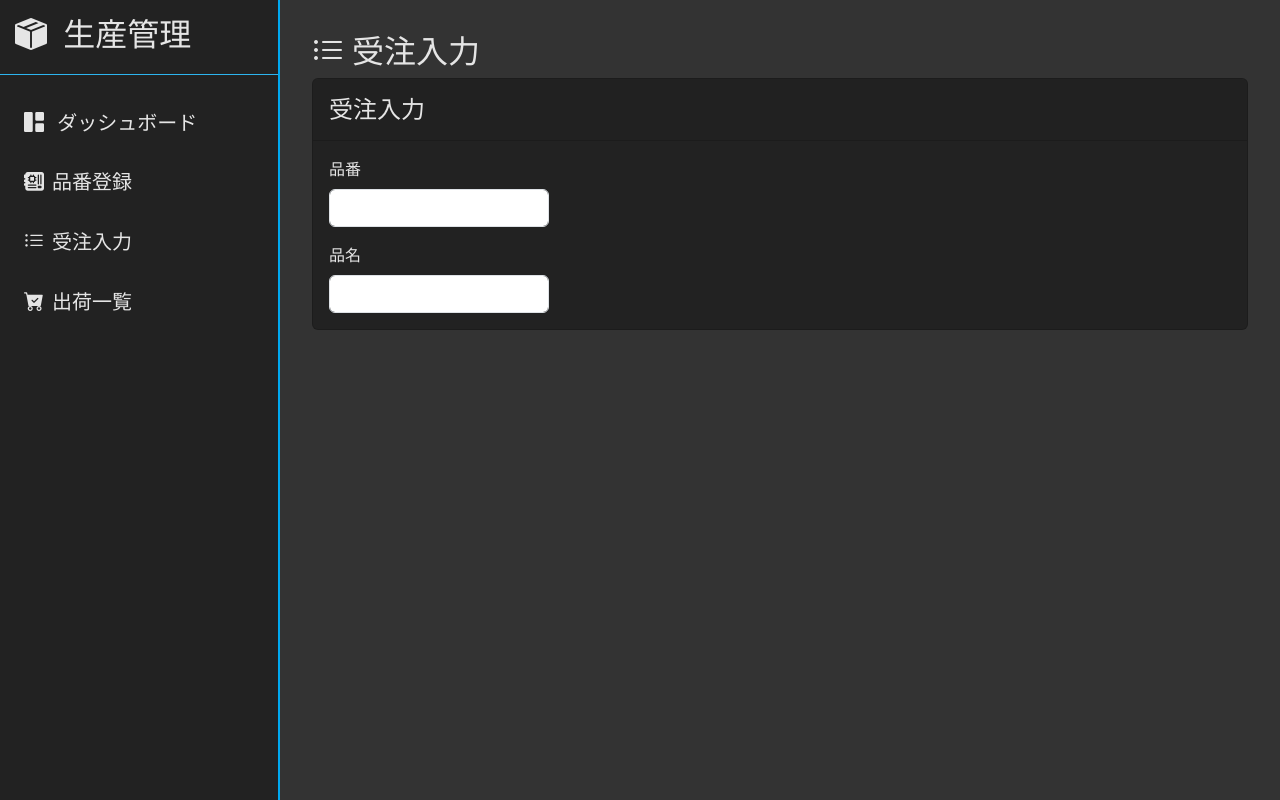
After one commit to itut-vl/2026_project, a Django app: page /order_input/ in a window 1280 px wide. The commit adds this page. Run offline with Django 4.2, Linux system fonts and the light colour scheme; some libraries are stand-ins or nearby versions.

Commit message:
1月11日

```diff
--- a/myapp/views.py
+++ b/myapp/views.py
@@ -5,12 +5,8 @@ from .models import Item
 from django.views import View
 
 
-
 def dashbord_open(request):
     return render(request, 'dashbord.html')
-
-def order_list_open(request):
-    return render(request, 'order_list.html')
 
 def shipping_list_open(request):
     return render(request, 'shipping_list.html')
@@ -64,3 +60,16 @@ class Item_register(View):
     def get_item(self, request):
         items = list(Item.objects.all().values())
         return JsonResponse({'data': items})
+
+
+class Order_input(View):
+    def get(self, request):
+        return render(request, 'order_input.html')
+
+    def post(self, request):
+        if request.POST.get("kubun") == "get_item":
+            return self.get_item(request)
+
+    def get_item(self, request):
+        items = list(Item.objects.all().values())
+        return JsonResponse({"items": items})
--- a/study/urls.py
+++ b/study/urls.py
@@ -21,7 +21,7 @@ from myapp import views
 urlpatterns = [
     path('admin/', admin.site.urls),
     path('',views.dashbord_open, name='dashbord'),
-    path('order_list/',views.order_list_open, name='order_list'),
+    path('order_input/',views.Order_input.as_view(), name='order_input'),
     path('shipping_list/',views.shipping_list_open, name='shipping_list'),
     path('item_register', views.Item_register.as_view(), name='item_register'),
 ]
--- a/templates/base.html
+++ b/templates/base.html
@@ -82,7 +82,7 @@
           </a>
         </li>
         <li class="nav-item">
-          <a href="{% url 'order_list' %}" class="nav-link">
+          <a href="{% url 'order_input' %}" class="nav-link">
             <span><i class="bi bi-list-ul me-2"></i>受注入力</span>
           </a>
         </li>
--- /dev/null
+++ b/templates/order_input.html
@@ -0,0 +1,25 @@
+{% extends "base.html" %}{% block content %}
+<div class>
+  <div>
+    <h1 class="h2"><i class="bi bi-list-ul me-2"></i>受注入力</h1>
+  </div>
+  <div class="card">
+    <div class="card-header py-3">
+      <h2 class="h4 m-0">受注入力</h2>
+    </div>
+    <div class="card-body row">
+      <div class="col-md-6 d-flex flex-column">
+        <div class="mb-3">
+          <label class="form-label">品番</label>
+          <input class="form-control w-50" />
+        </div>
+        <div>
+          <label class="form-label">品名</label>
+          <input class="form-control w-50" />
+        </div>
+      </div>
+        <div class="col-md-6 d-flex flex-column"></div>
+      {% endblock content%}
+    </div>
+  </div>
+</div>
```
